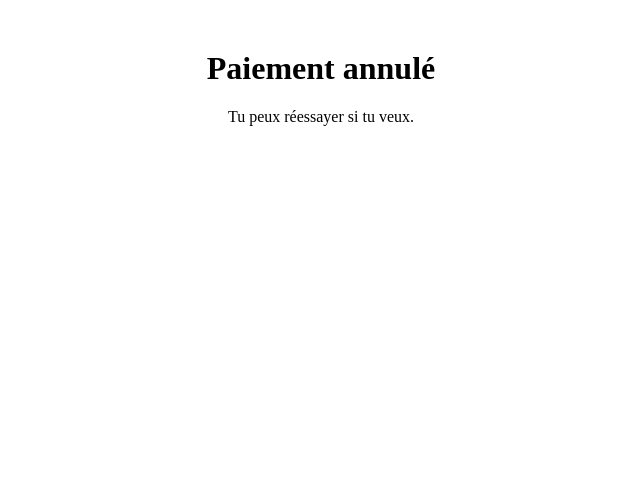
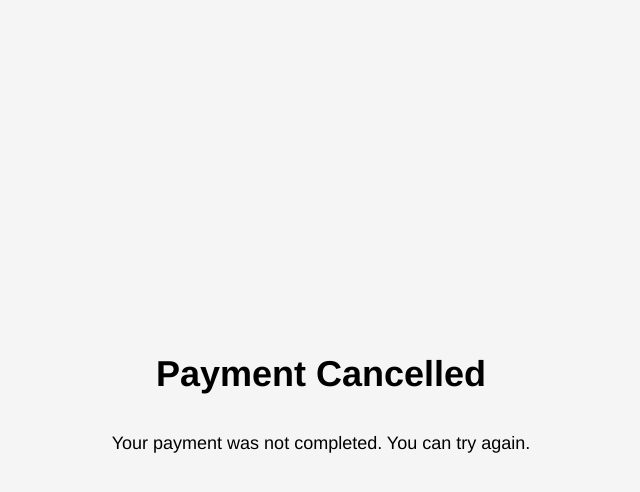
Before and after one commit to alexjadnane-tech/carnet-stripe, a website: page public/cancel.html in a window 1280 px wide. Shown: the whole page, without its empty margins (319-959 px from the left). Drawn offline with Linux system fonts and the light colour scheme.

Commit message:
Update cancel.html

```diff
--- a/public/cancel.html
+++ b/public/cancel.html
@@ -1,12 +1,33 @@
 <!DOCTYPE html>
-<html lang="fr">
+<html lang="en">
 <head>
   <meta charset="UTF-8">
   <meta name="viewport" content="width=device-width, initial-scale=1.0">
-  <title>Paiement annulé</title>
+  <title>Payment Cancelled</title>
+  <style>
+    body {
+      font-family: Helvetica, Arial, sans-serif;
+      background: #f5f5f5;
+      color: #000;
+      display: flex;
+      flex-direction: column;
+      justify-content: center;
+      align-items: center;
+      height: 100vh;
+      text-align: center;
+      margin: 0;
+    }
+    h1 {
+      font-size: 36px;
+      margin-bottom: 20px;
+    }
+    p {
+      font-size: 18px;
+    }
+  </style>
 </head>
-<body style="text-align:center; margin-top:50px;">
-  <h1>Paiement annulé</h1>
-  <p>Tu peux réessayer si tu veux.</p>
+<body>
+  <h1>Payment Cancelled</h1>
+  <p>Your payment was not completed. You can try again.</p>
 </body>
 </html>
```
